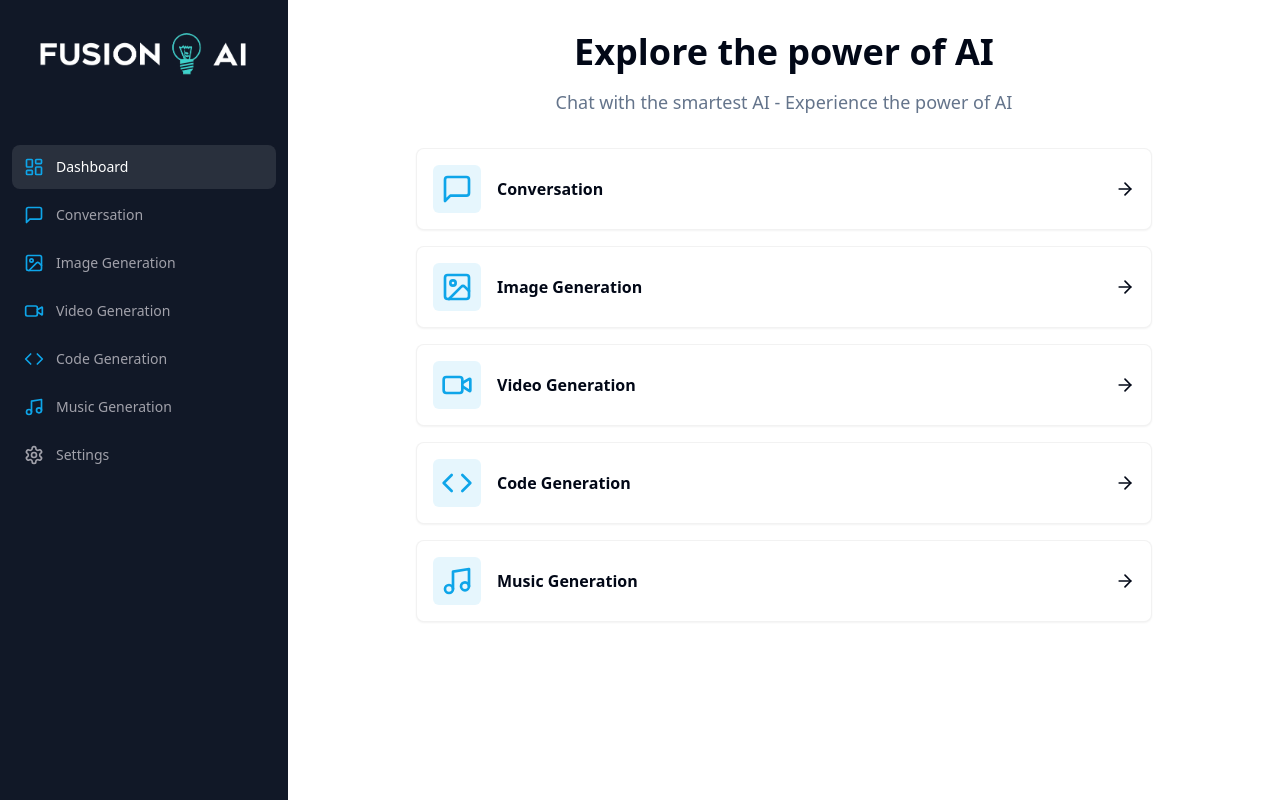
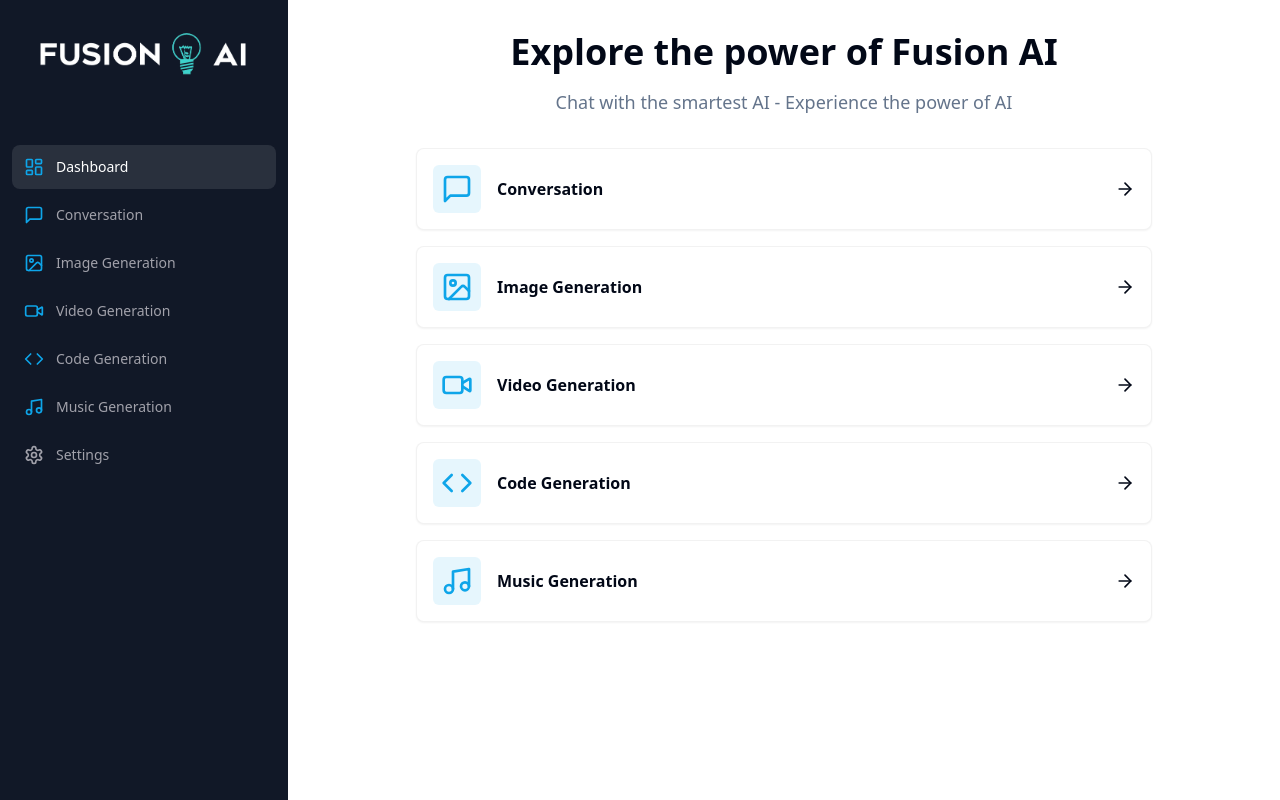
Before and after one commit to PrathamPrajapati7/Fusion-AI, a Next.js app: page /dashboard in a window 1280 px wide. Built offline with nearby package versions, Linux system fonts and the light colour scheme.

Commit message:
corrected the Heading

```diff
--- a/src/app/(dashboard)/(routes)/dashboard/page.tsx
+++ b/src/app/(dashboard)/(routes)/dashboard/page.tsx
@@ -56,7 +56,7 @@
     <div>
       <div className="mb-8 space-y-4">
         <h2 className="text-2xl md:text-4xl font-bold text-center">
-          Explore the power of AI
+          Explore the power of Fusion AI
         </h2>
         <p className="text-muted-foreground font-light text-sm md:text-lg text-center">
           Chat with the smartest AI - Experience the power of AI
```
